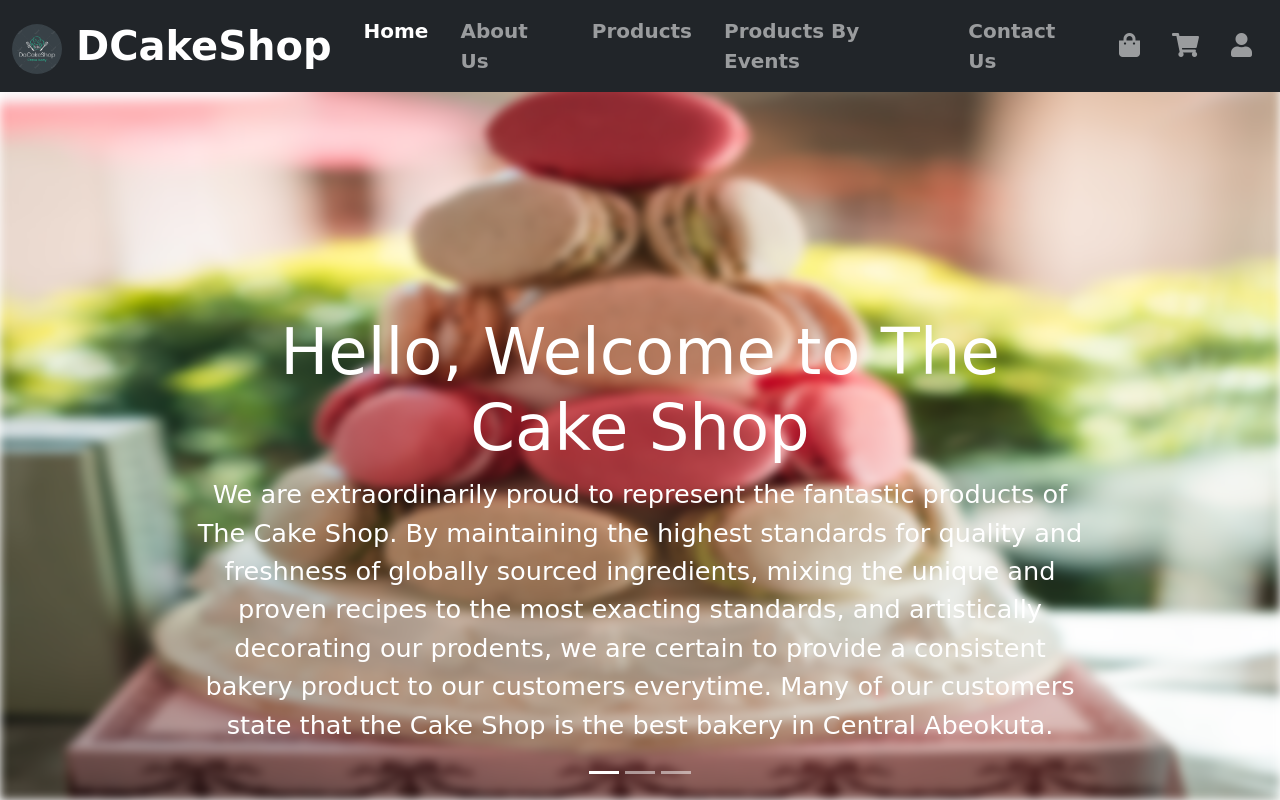
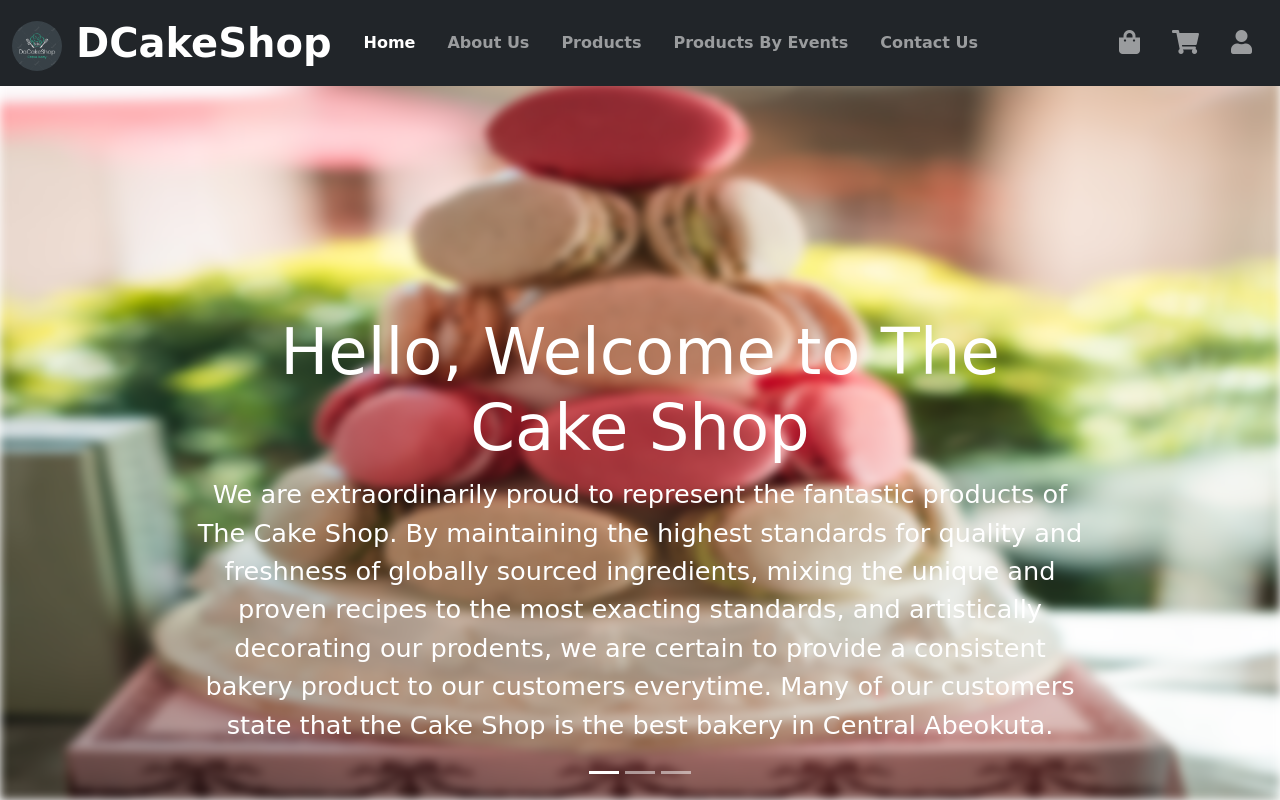
Before and after one commit to Davidson015/The_Cake_Shop, a plain HTML site: page index.html in a window 1280 px wide. Shown: the top 800 px of the page. Drawn offline with nearby package versions, Linux system fonts and the light colour scheme; a web font is replaced by a local one.

Commit message:
Update index.html

```diff
--- a/index.html
+++ b/index.html
@@ -25,21 +25,21 @@
             <div class="collapse navbar-collapse" id="navbarSupportedContent">
               <ul class="navbar-nav me-auto mb-2 mb-lg-0">
                 <li class="nav-item mx-2">
-                  <a class="nav-link active fs-5" aria-current="page" href="index.html">Home</a>
+                  <a class="nav-link active fs-6" aria-current="page" href="index.html">Home</a>
                 </li>
                 <li class="nav-item mx-2">
-                  <a class="nav-link fs-5" href="#about">About Us</a>
+                  <a class="nav-link fs-6" href="#about">About Us</a>
                 </li>
                 <li class="nav-item mx-2">
-                  <a class="nav-link fs-5" href="product.html">Products</a>
+                  <a class="nav-link fs-6" href="product.html">Products</a>
                 </li>
                 <li class="nav-item mx-2">
-                  <a class="nav-link fs-5" href="events.html">
+                  <a class="nav-link fs-6" href="events.html">
                     Products By Events
                   </a>
                 </li>
                 <li class="nav-item mx-2">
-                  <a class="nav-link fs-5" href="contact.html">Contact Us</a>
+                  <a class="nav-link fs-6" href="contact.html">Contact Us</a>
                 </li>
               </ul>
               <ul class="navbar-nav mb-2 mb-lg-0">
```
